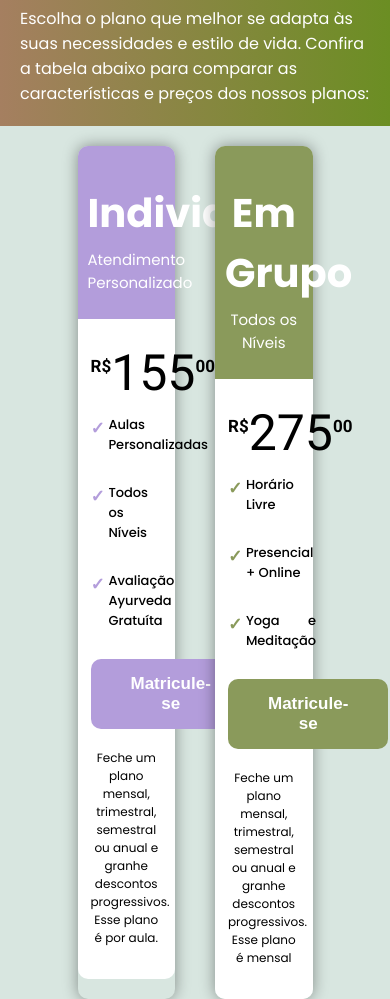
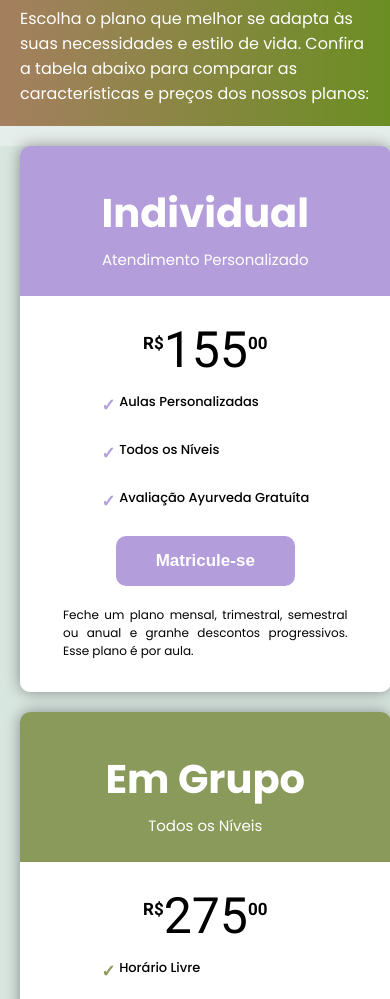
Before and after one commit to EricVieiraDev/html-css, a plain HTML site: page viva-leve/preco/index.html in a window 390 px wide. Shown: the part 800-1799 px from the top of the page. Drawn offline with Linux system fonts and the light colour scheme.

Commit message:
responsividade

```diff
--- a/viva-leve/preco/style.css
+++ b/viva-leve/preco/style.css
@@ -194,6 +194,8 @@ button:hover {
     text-align: center;
     font-size: 12px;
     font-weight: normal;
+    text-align: justify;
+    padding: 0 30px;
 }
 
 img {
@@ -202,3 +204,24 @@ img {
     margin-top: 30px;
     box-shadow: 0px 0px 15px rgba(0, 0, 0, 0.37);
 }
+
+@media screen and (max-width: 760px) {
+    .container {
+        display: block;
+    }
+
+    .tabelasp {
+        width: 90%;
+        height: auto;
+    }
+}
+
+@media screen and (max-width: 768px), screen and (max-width:884px) {
+    .container {
+        display: block;
+    }
+
+    .tabelasp {
+        width: 95%;
+    }
+}
--- a/viva-leve/style.css
+++ b/viva-leve/style.css
@@ -61,6 +61,10 @@ header {
 #conta {
     border: 2px solid var(--cor3);
     border-radius: 15px;
+}
+
+#conta:hover {
+    background-color: #242121;
 }
 
 main {
```
